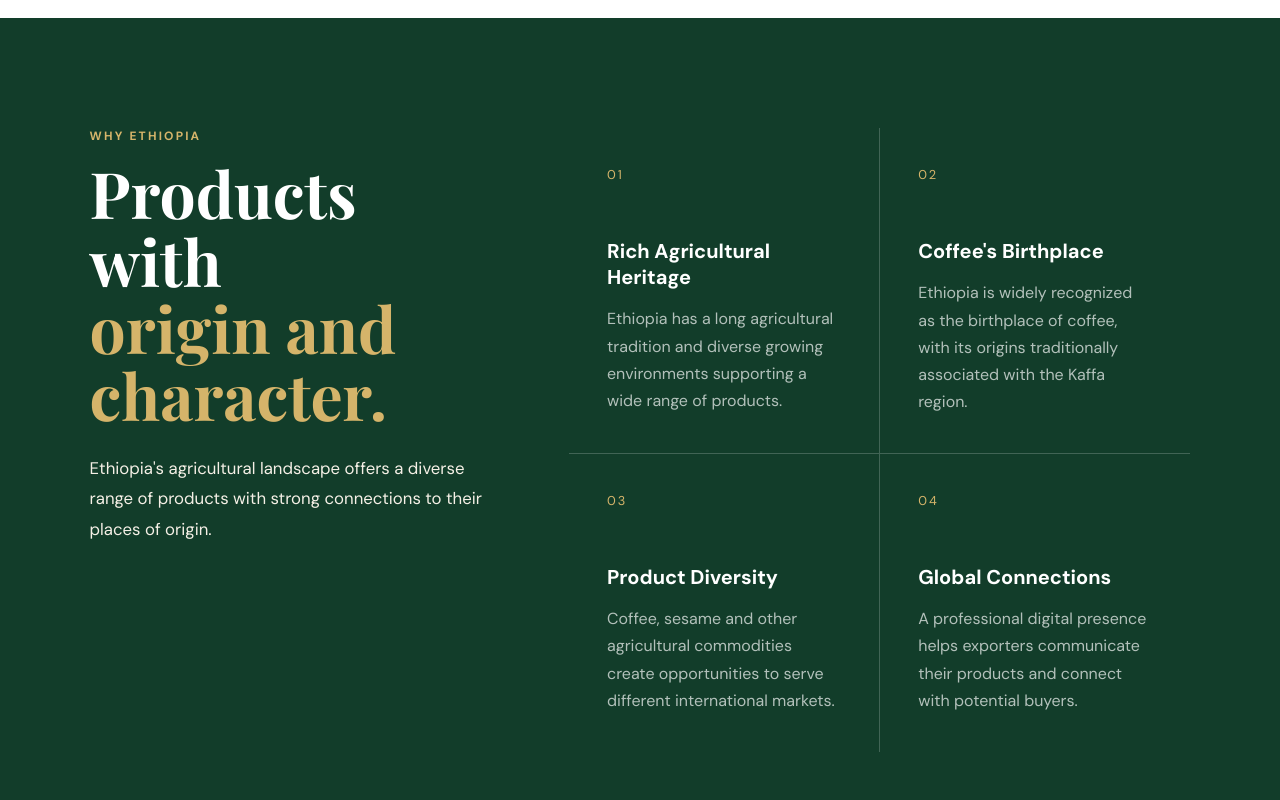
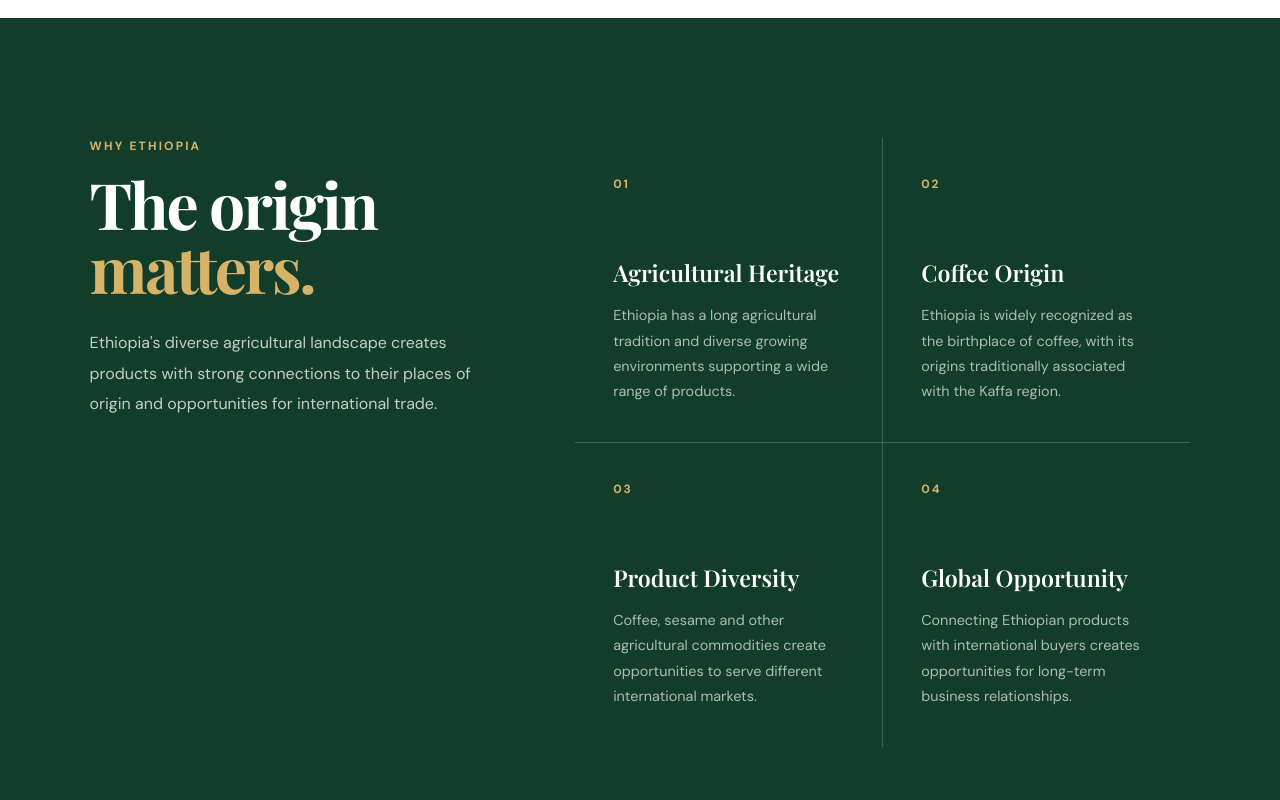
Before and after one commit to Abel21A3/Ethio-Harvest-Export, a React (Vite) app: page / in a window 1280 px wide. Shown: the part 1940-2740 px from the top of the page. Built offline with nearby package versions, Linux system fonts and the light colour scheme.

Commit message:
Refine products and why Ethiopia sections

```diff
--- a/src/App.css
+++ b/src/App.css
@@ -585,7 +585,7 @@ body {
 ========================= */
 
 .why-section {
-  padding: 110px 7%;
+  padding: 120px 7%;
 
   background: var(--green);
   color: var(--white);
@@ -594,13 +594,13 @@ body {
 
   grid-template-columns: 0.9fr 1.4fr;
 
-  gap: 80px;
+  gap: 90px;
 
   align-items: start;
 }
 
 .why-intro {
-  position: static;
+  max-width: 520px;
 }
 
 .why-intro .eyebrow {
@@ -608,13 +608,15 @@ body {
 }
 
 .why-intro h2 {
-  margin: 15px 0 25px;
+  margin: 18px 0 28px;
 
   font-family: 'Playfair Display', Georgia, serif;
 
-  font-size: clamp(2.5rem, 5vw, 4.5rem);
+  font-size: clamp(3rem, 5vw, 4.8rem);
 
-  line-height: 1.05;
+  line-height: 1;
+
+  letter-spacing: -0.035em;
 }
 
 .why-intro h2 span {
@@ -622,19 +624,15 @@ body {
 }
 
 .why-intro > p:last-child {
-  display: block;
+  max-width: 480px;
 
-  max-width: 430px;
+  margin: 0;
 
-  margin-top: 25px;
+  color: rgba(255, 255, 255, 0.75);
 
-  color: #f5f0e6;
+  font-size: 1rem;
 
-  font-size: 1.05rem;
-
-  line-height: 1.8;
-
-  opacity: 1;
+  line-height: 1.9;
 }
 
 .why-grid {
@@ -648,35 +646,51 @@ body {
 }
 
 .why-card {
-  min-height: 260px;
+  min-height: 280px;
 
   padding: 38px;
 
   background: var(--green);
+
+  transition: background 0.25s ease;
+}
+
+.why-card:hover {
+  background: var(--green-light);
 }
 
 .why-number {
-  margin-bottom: 55px;
+  margin-bottom: 65px;
 
   color: #d5b46a;
 
-  font-size: 0.8rem;
+  font-size: 0.75rem;
 
-  letter-spacing: 0.15em;
+  font-weight: 700;
+
+  letter-spacing: 0.16em;
 }
 
 .why-card h3 {
   margin: 0 0 15px;
 
-  font-size: 1.25rem;
+  font-family: 'Playfair Display', Georgia, serif;
+
+  font-size: 1.45rem;
+
+  font-weight: 600;
 }
 
 .why-card p {
+  max-width: 330px;
+
   margin: 0;
 
-  color: rgba(255, 255, 255, 0.68);
+  color: rgba(255, 255, 255, 0.65);
 
-  line-height: 1.7;
+  font-size: 0.9rem;
+
+  line-height: 1.75;
 }
 
 
@@ -796,6 +810,7 @@ body {
   font-size: clamp(2.5rem, 5vw, 4.2rem);
 
   line-height: 1.05;
+
   letter-spacing: -0.03em;
 }
 
@@ -1018,7 +1033,11 @@ body {
   .why-section {
     grid-template-columns: 1fr;
 
-    gap: 50px;
+    gap: 55px;
+  }
+
+  .why-intro {
+    max-width: 750px;
   }
 
   .about-section {
@@ -1060,6 +1079,10 @@ body {
 
   .product-card {
     max-width: 650px;
+  }
+
+  .why-grid {
+    grid-template-columns: 1fr 1fr;
   }
 
   .process-grid {
@@ -1133,6 +1156,10 @@ body {
 
   .why-card {
     min-height: auto;
+  }
+
+  .why-number {
+    margin-bottom: 35px;
   }
 
   .footer {
@@ -1224,6 +1251,10 @@ body {
     padding: 80px 5%;
   }
 
+  .why-intro h2 {
+    font-size: 3rem;
+  }
+
   .why-card {
     padding: 30px;
   }
--- a/src/App.jsx
+++ b/src/App.jsx
@@ -117,7 +117,6 @@ function App() {
           </div>
 
           <div className="product-grid">
-            {/* FEATURED COFFEE */}
             <article className="product-card product-card-featured">
               <div className="product-image-wrap">
                 <img
@@ -148,7 +147,6 @@ function App() {
               </div>
             </article>
 
-            {/* SESAME */}
             <article className="product-card">
               <div className="product-image-wrap">
                 <img
@@ -174,7 +172,6 @@ function App() {
               </div>
             </article>
 
-            {/* AGRICULTURE */}
             <article className="product-card">
               <div className="product-image-wrap">
                 <img
@@ -208,14 +205,15 @@ function App() {
             <p className="eyebrow">WHY ETHIOPIA</p>
 
             <h2>
-              Products with
+              The origin
               <br />
-              <span>origin and character.</span>
+              <span>matters.</span>
             </h2>
 
             <p>
-              Ethiopia's agricultural landscape offers a diverse range of
-              products with strong connections to their places of origin.
+              Ethiopia's diverse agricultural landscape creates products
+              with strong connections to their places of origin and
+              opportunities for international trade.
             </p>
           </div>
 
@@ -223,7 +221,7 @@ function App() {
             <div className="why-card">
               <div className="why-number">01</div>
 
-              <h3>Rich Agricultural Heritage</h3>
+              <h3>Agricultural Heritage</h3>
 
               <p>
                 Ethiopia has a long agricultural tradition and diverse
@@ -234,7 +232,7 @@ function App() {
             <div className="why-card">
               <div className="why-number">02</div>
 
-              <h3>Coffee's Birthplace</h3>
+              <h3>Coffee Origin</h3>
 
               <p>
                 Ethiopia is widely recognized as the birthplace of coffee,
@@ -257,11 +255,11 @@ function App() {
             <div className="why-card">
               <div className="why-number">04</div>
 
-              <h3>Global Connections</h3>
+              <h3>Global Opportunity</h3>
 
               <p>
-                A professional digital presence helps exporters communicate
-                their products and connect with potential buyers.
+                Connecting Ethiopian products with international buyers
+                creates opportunities for long-term business relationships.
               </p>
             </div>
           </div>
```
